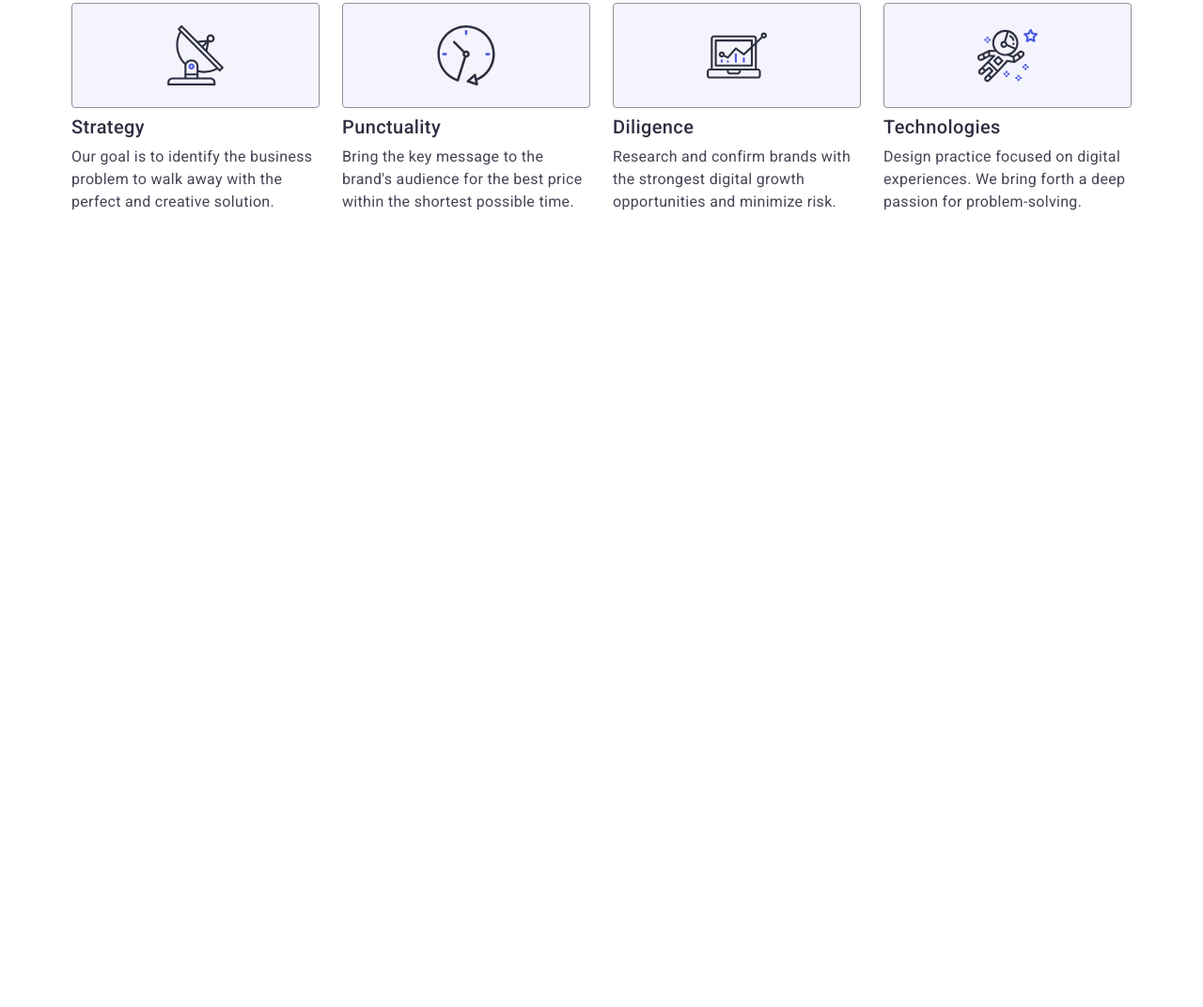
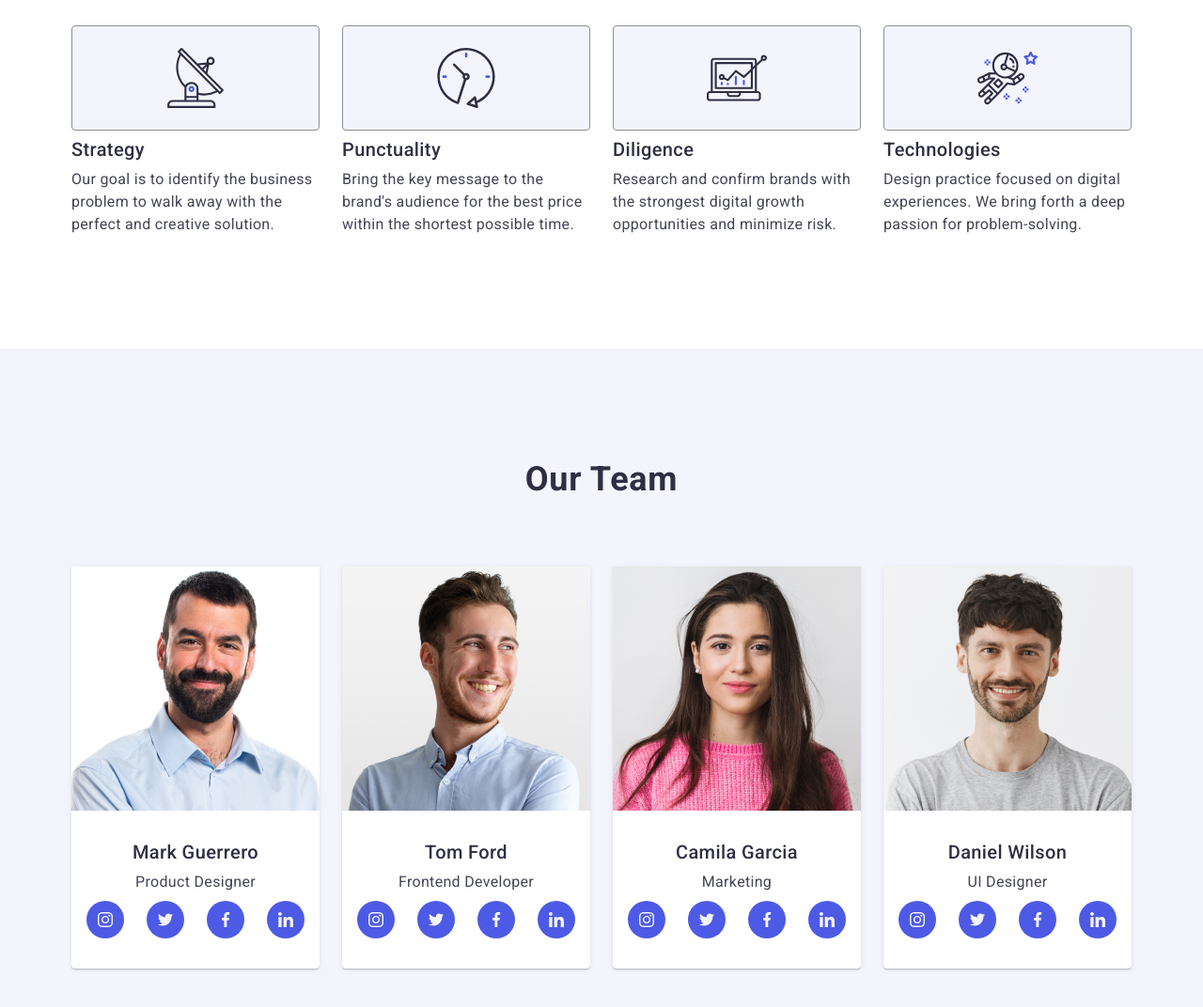
Before and after one commit to vitold75/goit-markup-hw-06, a plain HTML site: page index.html in a window 1280 px wide. Shown: the part 766-1838 px from the top of the page at 94% size. Before the commit the page ends 1089 px from the top, so only its background shows below. Drawn offline with nearby package versions, Linux system fonts and the light colour scheme.

Commit message:
section3

```diff
--- a/css/styles.css
+++ b/css/styles.css
@@ -474,6 +474,7 @@ width: calc((100% - 24px*3)/4);
     max-width: 1128px;
     gap: 24px;
     flex-wrap: nowrap;
+    padding: 120px 0;
 }
 
 .features-title {
@@ -485,5 +486,116 @@ line-height: 1.2;
 .features-text {
 font-weight: 400;
 }
+}
+
+/* section3 */
+
+.ourteam {
+background-color: #f4f4fd;
+padding: 96px 0;
+}
+
+.ourteam-title {
+font-weight: 700;
+font-size: 36px;
+line-height: 1.11;
+letter-spacing: 0.02em;
+text-align: center;
+text-transform: capitalize;
+color: #2e2f42;
+margin-bottom: 72px;
+}
+
+.ourteam-flex {
+width: 100%;
+display: flex;
+flex-wrap: wrap;
+gap: 72px;
+justify-content: center;
+margin:auto;
+}
+
+.ourteam-card-name {
+padding: 32px 0;
+}
+
+.ourteam-card {
+background-color: #fff;
+border-radius: 0px 0px 4px 4px;
+box-shadow: 0 2px 1px 0 rgba(46, 47, 66, 0.08), 0 1px 1px 0 rgba(46, 47, 66, 0.16), 0 1px 6px 0 rgba(46, 47, 66, 0.08);
+}
+
+.ourteam-card-title {
+font-weight: 500;
+font-size: 20px;
+line-height: 1.2;
+letter-spacing: 0.02em;
+color: #2e2f42;
+text-align: center;
+margin-bottom: 8px;
+}
+
+.ourteam-card-text {
+font-weight: 400;
+line-height: 1.5;
+letter-spacing: 0.02em;
+color: #434455;
+text-align: center;
+margin-bottom: 8px;
+}
+
+.ourteam-social {
+    display: flex;
+    justify-content: center;
+    gap: 24px;
+}
+
+.ourteam-social-icon {
+    width: 40px;
+    height: 40px;
+}
+
+.social-link {
+    width: 100%;
+    height: 100%;
+    background-color: #4d5ae5;
+    border-radius: 50%;
+    display: flex;
+    align-items: center;
+    justify-content: center;
+    transition: background-color 250ms cubic-bezier(0.4, 0, 0.2, 1);
+}
+
+    .social-link-icon {
+        fill: #f4f4fd;
+    }
+
+.social-link:hover,
+.social-link:focus
+{
+    background-color: #404bbf;
+}
+
+@media screen and (min-width: 768px) {
+
+    .ourteam-flex {
+gap: 64px 24px;
+}
+}
+
+@media screen and (min-width: 1158px) {
+.ourteam {
+padding: 120px 0;
+}
+
+
+.ourteam-flex {
+    gap: 24px;
+    flex-wrap: nowrap;
+}
+
+.ourteam-card {
+width: calc((100% - 24px*3)/4);
+}
 
 }
--- a/index.html
+++ b/index.html
@@ -194,7 +194,7 @@
       </section>
       <!-- #endregion Section2 -->
       <!-- #region Section3 -->
-      <section class="ourteam section hidden">
+      <section class="ourteam section">
         <div class="container">
         <h2 class="ourteam-title">Our Team</h2>
         <ul class="ourteam-flex">
```
Also changed, not shown: css/styles-old.css (+6 -6 lines).
